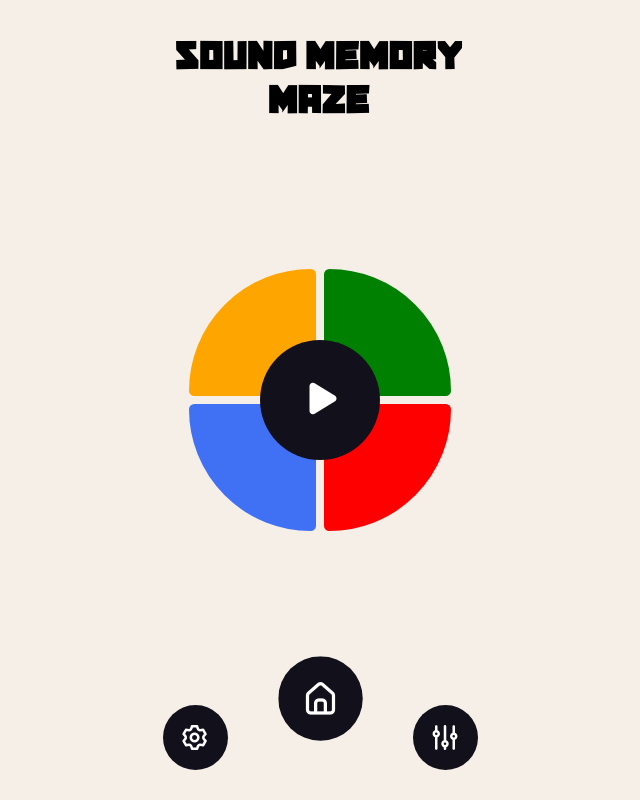
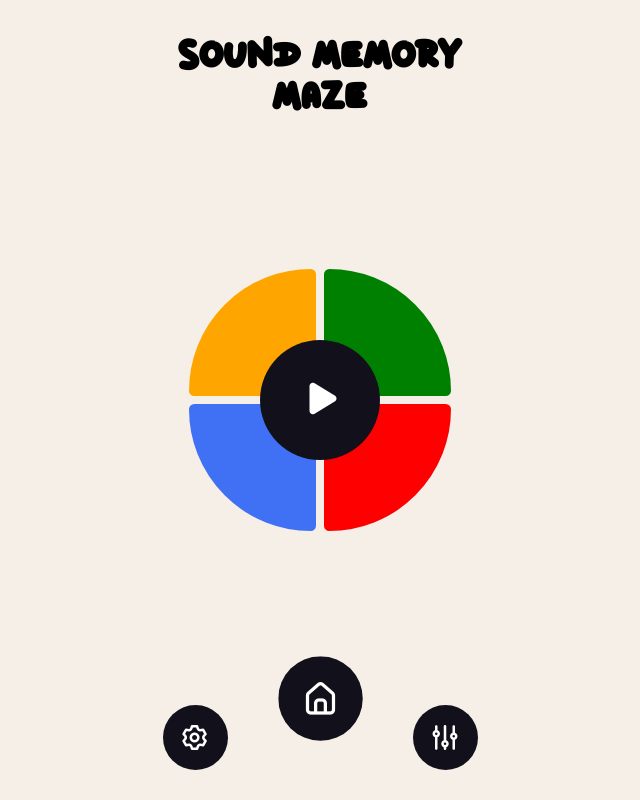
Before and after one commit to chuks1234567890/simon, a plain HTML site: page index.html in a window 1280 px wide. Shown: the whole page, without its empty margins (320-960 px from the left). Drawn offline with nearby package versions, Linux system fonts and the light colour scheme.

Commit message:
Update style.css

```diff
--- a/style.css
+++ b/style.css
@@ -1,6 +1,6 @@
 @font-face {
     font-family: font;
-    src: url(Chainwhacks-vm72E.ttf);
+    src: url(DiloWorld-mLJLv.ttf);
 }
 *{
     padding: 0px;
```
